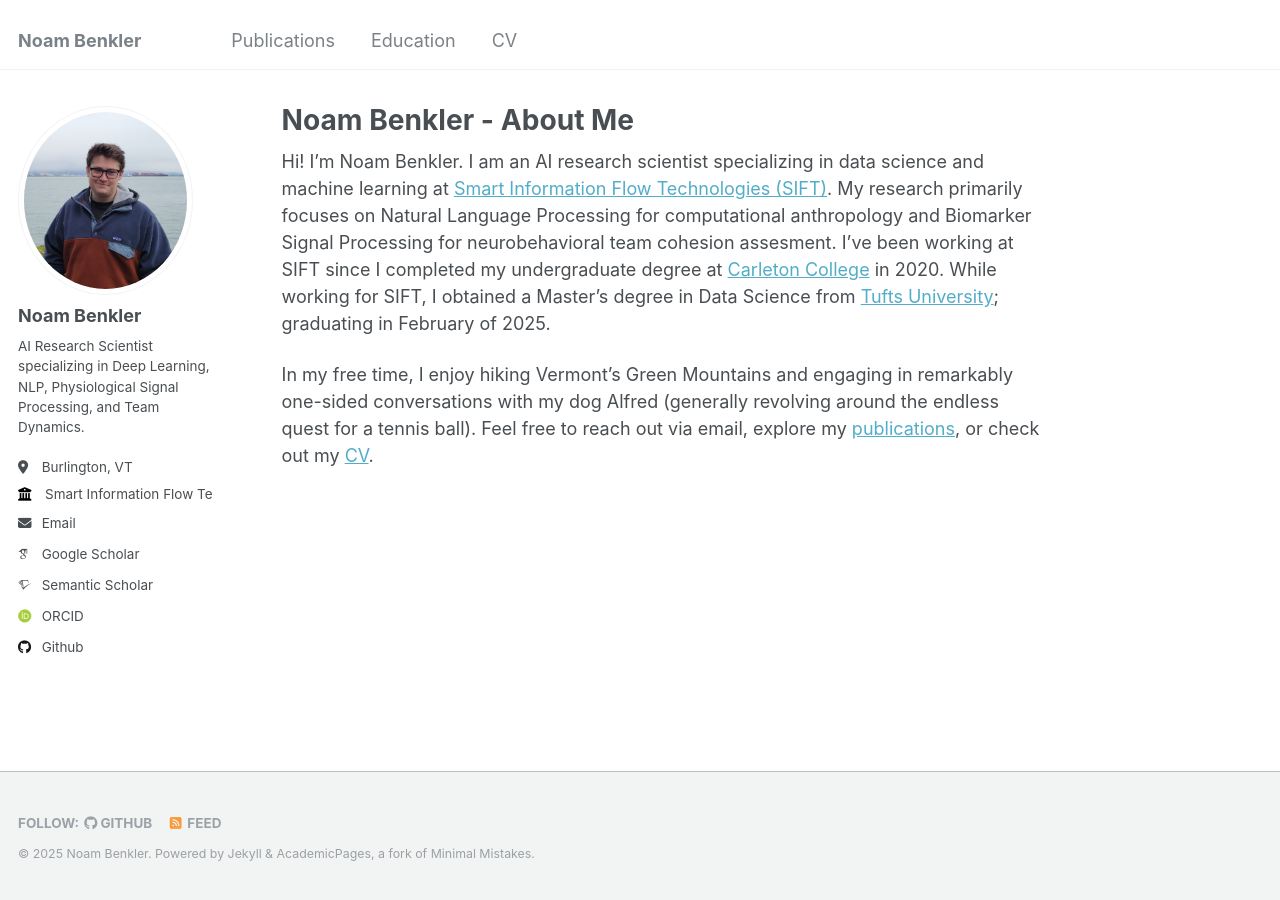
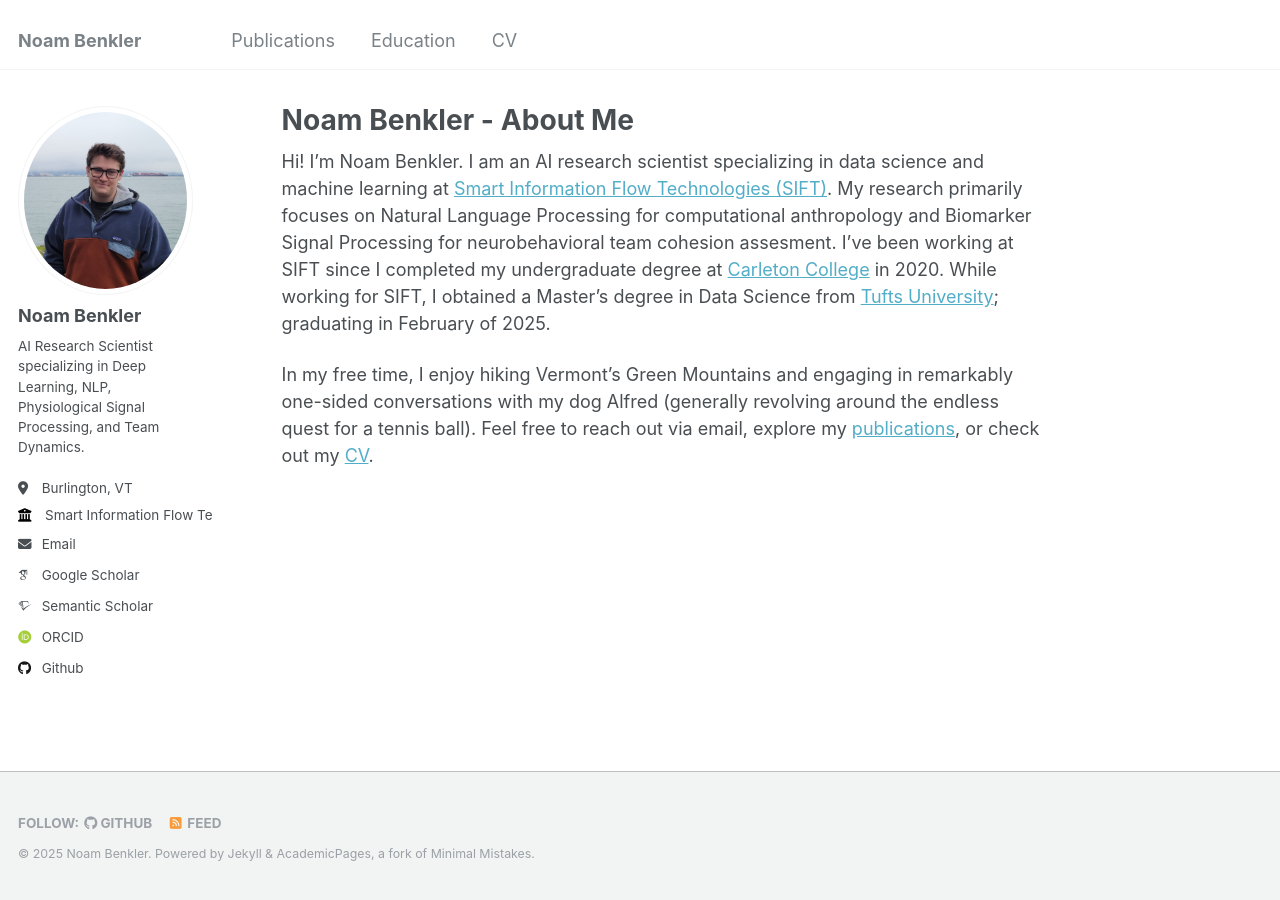
Before and after one commit to benklern/benklern.github.io, a Jekyll site: the page built from _pages/about.md, in a window 1280 px wide. Built offline with Jekyll 4.4.1, drawn with Linux system fonts in a browser that asks for light colours; some web fonts are replaced.

Commit message:
more sidebar padding

```diff
--- a/_sass/_sidebar.scss
+++ b/_sass/_sidebar.scss
@@ -12,14 +12,12 @@
 
   @include clearfix();
   margin-bottom: 1em;
-  // margin-right: 1em;
 
   @media screen and (min-width: $sidebar-screen-min-width) {
     height: 100vh;
     overflow-y: auto;               // Add scrollbar if the sidebar is too long
     position: fixed;
     padding-top: $masthead-height;
-    padding-right: 50px;
   }
 
   @include breakpoint($large) {
@@ -148,6 +146,7 @@
 
 .author__bio {
   margin: 0;
+  margin-right: 15px;
 
   @include breakpoint($large) {
     margin-top: 10px;
@@ -188,6 +187,7 @@
   position: absolute;
   right: 0;
   margin-top: 15px;
+  margin-right: 15px;
   padding: 10px;
   list-style-type: none;
   border: 1px solid $border-color;
```
